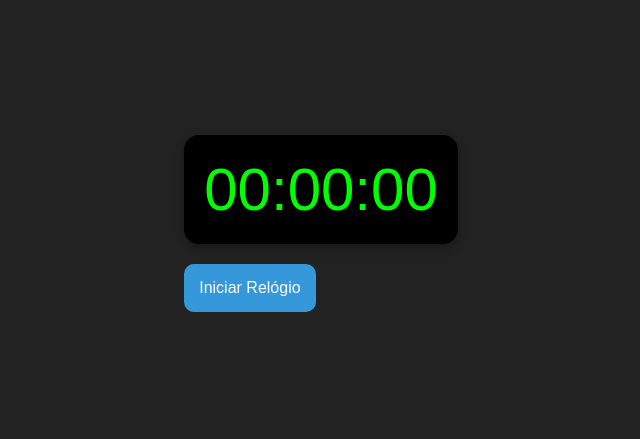
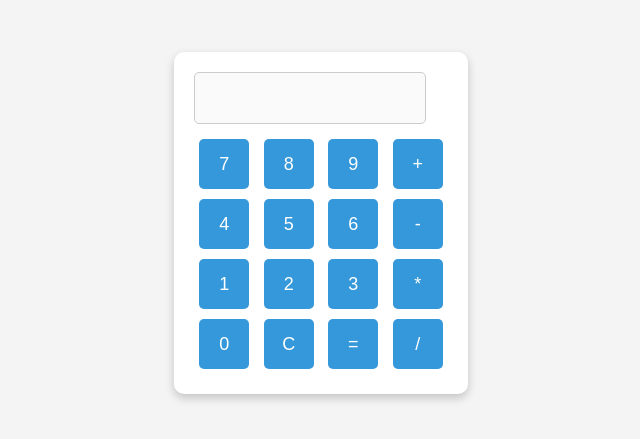
Before and after one commit to Davizao01/Ieen-bank, a plain HTML site: page index.html in a window 1280 px wide. Shown: the part 177-616 px from the top of the page, without its empty margins (319-959 px from the left). Drawn offline with Linux system fonts and the light colour scheme.

Commit message:
Update index.html

```diff
--- a/index.html
+++ b/index.html
@@ -3,7 +3,7 @@
 <head>
     <meta charset="UTF-8">
     <meta name="viewport" content="width=device-width, initial-scale=1.0">
-    <title>Relógio Digital Interativo</title>
+    <title>Calculadora Simples</title>
     <style>
         body {
             font-family: 'Arial', sans-serif;
@@ -12,55 +12,105 @@
             align-items: center;
             height: 100vh;
             margin: 0;
-            background-color: #222;
+            background-color: #f4f4f4;
         }
-        .clock {
-            background-color: #000;
-            color: #0f0;
-            font-size: 60px;
+        .calculator {
+            background-color: #fff;
             padding: 20px;
-            border-radius: 15px;
-            box-shadow: 0 4px 10px rgba(0, 0, 0, 0.3);
+            border-radius: 10px;
+            box-shadow: 0 4px 10px rgba(0, 0, 0, 0.2);
         }
-        button {
+        .calculator input {
+            width: 220px;
+            height: 40px;
+            font-size: 24px;
+            text-align: right;
+            margin-bottom: 10px;
+            border: 1px solid #ccc;
+            border-radius: 5px;
+            padding: 5px;
+        }
+        .calculator button {
+            width: 50px;
+            height: 50px;
+            font-size: 18px;
+            margin: 5px;
+            cursor: pointer;
+            border: none;
+            border-radius: 5px;
             background-color: #3498db;
-            color: white;
-            padding: 15px;
-            font-size: 16px;
-            border: none;
-            border-radius: 10px;
-            cursor: pointer;
-            margin-top: 20px;
+            color: #fff;
         }
-        button:hover {
+        .calculator button:hover {
             background-color: #2980b9;
+        }
+        .calculator button:active {
+            background-color: #1c6ea4;
         }
     </style>
 </head>
 <body>
 
-    <div>
-        <div class="clock" id="digitalClock">00:00:00</div>
-        <button onclick="startClock()">Iniciar Relógio</button>
+    <div class="calculator">
+        <input type="text" id="result" disabled>
+        <div>
+            <button onclick="appendNumber(7)">7</button>
+            <button onclick="appendNumber(8)">8</button>
+            <button onclick="appendNumber(9)">9</button>
+            <button onclick="appendOperator('+')">+</button>
+        </div>
+        <div>
+            <button onclick="appendNumber(4)">4</button>
+            <button onclick="appendNumber(5)">5</button>
+            <button onclick="appendNumber(6)">6</button>
+            <button onclick="appendOperator('-')">-</button>
+        </div>
+        <div>
+            <button onclick="appendNumber(1)">1</button>
+            <button onclick="appendNumber(2)">2</button>
+            <button onclick="appendNumber(3)">3</button>
+            <button onclick="appendOperator('*')">*</button>
+        </div>
+        <div>
+            <button onclick="appendNumber(0)">0</button>
+            <button onclick="clearResult()">C</button>
+            <button onclick="calculateResult()">=</button>
+            <button onclick="appendOperator('/')">/</button>
+        </div>
     </div>
 
     <script>
-        let clockInterval;
+        let currentInput = '';
+        let operator = '';
 
-        function updateClock() {
-            const currentTime = new Date();
-            const hours = String(currentTime.getHours()).padStart(2, '0');
-            const minutes = String(currentTime.getMinutes()).padStart(2, '0');
-            const seconds = String(currentTime.getSeconds()).padStart(2, '0');
-            document.getElementById('digitalClock').textContent = `${hours}:${minutes}:${seconds}`;
+        function appendNumber(number) {
+            currentInput += number;
+            document.getElementById('result').value = currentInput;
         }
 
-        function startClock() {
-            if (clockInterval) {
-                clearInterval(clockInterval);
+        function appendOperator(op) {
+            if (currentInput !== '') {
+                operator = op;
+                currentInput += op;
+                document.getElementById('result').value = currentInput;
             }
-            clockInterval = setInterval(updateClock, 1000);
-            updateClock();  // Update immediately
+        }
+
+        function clearResult() {
+            currentInput = '';
+            operator = '';
+            document.getElementById('result').value = '';
+        }
+
+        function calculateResult() {
+            try {
+                let result = eval(currentInput);
+                document.getElementById('result').value = result;
+                currentInput = result.toString();
+            } catch (e) {
+                document.getElementById('result').value = 'Error';
+                currentInput = '';
+            }
         }
     </script>
 
```
